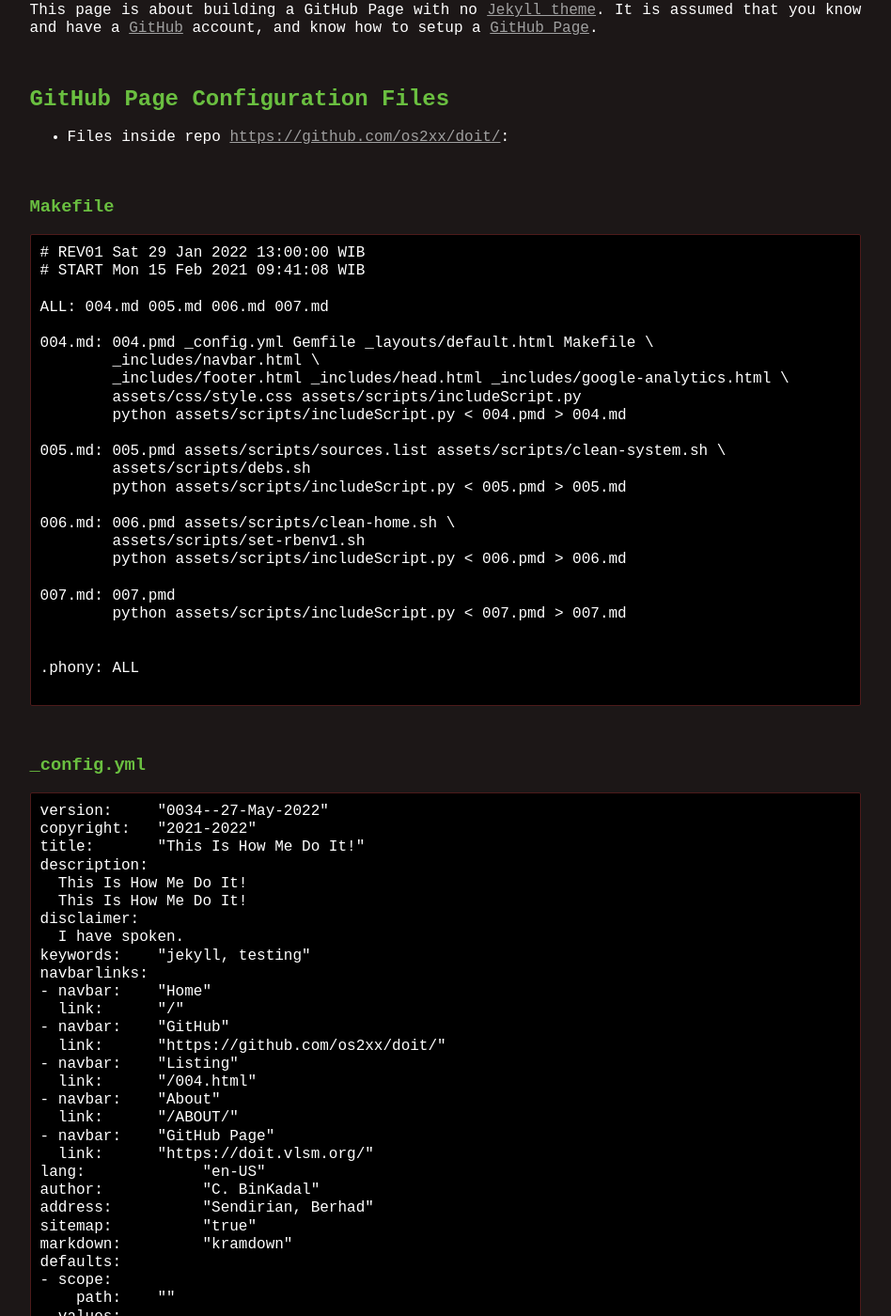
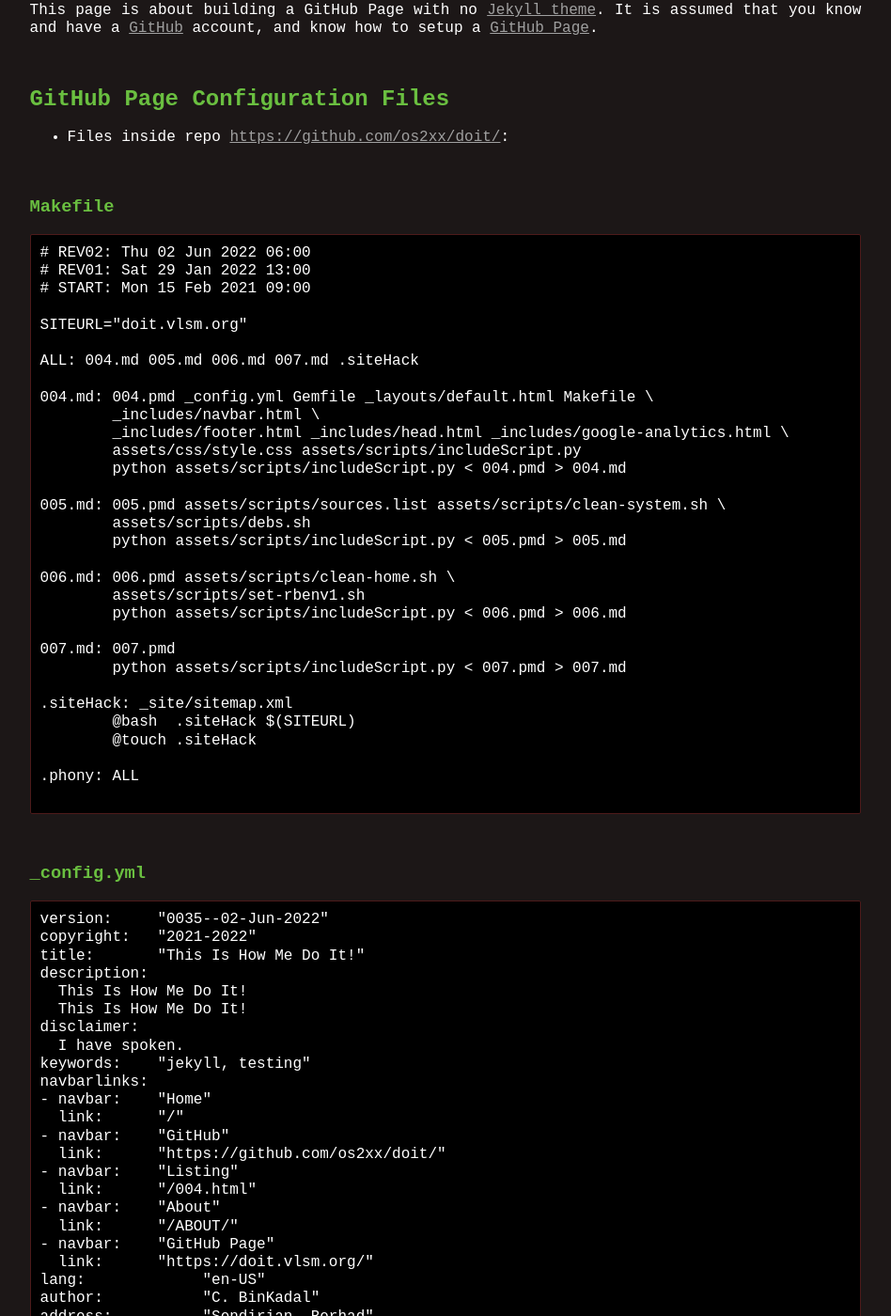
Before and after one commit to yforku/doit, a Jekyll site: the page built from 004.md, in a window 1280 px wide and 1400 px high, scrolled down 363 px. Shown: the whole window at 94% size, without its empty margins (166-1114 px from the left). Built offline with Jekyll 4.4.1, drawn with Linux system fonts in a browser that asks for light colours; some of the changed text lies outside the part shown.

Commit message:
new file:   .siteHack

````diff
--- a/004.md
+++ b/004.md
@@ -19,10 +19,13 @@
 ### Makefile
 
 ```
-# REV01 Sat 29 Jan 2022 13:00:00 WIB
-# START Mon 15 Feb 2021 09:41:08 WIB
+# REV02: Thu 02 Jun 2022 06:00
+# REV01: Sat 29 Jan 2022 13:00
+# START: Mon 15 Feb 2021 09:00
 
-ALL: 004.md 005.md 006.md 007.md
+SITEURL="doit.vlsm.org"
+
+ALL: 004.md 005.md 006.md 007.md .siteHack
 
 004.md: 004.pmd _config.yml Gemfile _layouts/default.html Makefile \
         _includes/navbar.html \
@@ -41,6 +44,9 @@
 007.md: 007.pmd
 	python assets/scripts/includeScript.py < 007.pmd > 007.md
 
+.siteHack: _site/sitemap.xml
+	@bash  .siteHack $(SITEURL)
+	@touch .siteHack
 
 .phony: ALL
 
@@ -50,7 +56,7 @@
 ### _config.yml
 
 ```
-version:     "0034--27-May-2022"
+version:     "0035--02-Jun-2022"
 copyright:   "2021-2022"
 title:       "This Is How Me Do It!"
 description:
@@ -156,7 +164,8 @@
 {% raw %}
 <!-- File _includes/head.html             -->
 <!-- (c) 2021 - 2021 VauLSMorg            -->
-<!-- START: Wed 17 Feb 2021 19:48:31 WIB  -->
+<!-- REV01: Thu 02 Jun 2022 06:00         -->
+<!-- START: Wed 17 Feb 2021 19:48         -->
 <!-- This is a free HTML file             -->
 <head>
   <title>
@@ -169,7 +178,9 @@
   <!-- link href="{{ site.baseurl }}/assets/css/css.css" rel="stylesheet" type="text/css" title="Style" -->
   <!-- link href="/assets/css/css.css" rel="stylesheet" type="text/css" title="Style" -->
   <link href="{{ site.baseurl }}/assets/css/style.css" rel="stylesheet" type="text/css" title="Style">
+  {% seo %}
 </head>
+
 {% endraw %}
 ```
 
--- a/Gemfile
+++ b/Gemfile
@@ -1,3 +1,5 @@
 source "https://rubygems.org/"
 gem 'jekyll-sitemap'
+gem 'jekyll-seo-tag'
+gem 'faraday-retry'
 gem 'github-pages', group: :jekyll_plugins
--- a/_config.yml
+++ b/_config.yml
@@ -1,4 +1,4 @@
-version:     "0034--27-May-2022"
+version:     "0035--02-Jun-2022"
 copyright:   "2021-2022"
 title:       "This Is How Me Do It!"
 description:
--- a/_includes/head.html
+++ b/_includes/head.html
@@ -1,6 +1,7 @@
 <!-- File _includes/head.html             -->
 <!-- (c) 2021 - 2021 VauLSMorg            -->
-<!-- START: Wed 17 Feb 2021 19:48:31 WIB  -->
+<!-- REV01: Thu 02 Jun 2022 06:00         -->
+<!-- START: Wed 17 Feb 2021 19:48         -->
 <!-- This is a free HTML file             -->
 <head>
   <title>
@@ -13,4 +14,5 @@
   <!-- link href="{{ site.baseurl }}/assets/css/css.css" rel="stylesheet" type="text/css" title="Style" -->
   <!-- link href="/assets/css/css.css" rel="stylesheet" type="text/css" title="Style" -->
   <link href="{{ site.baseurl }}/assets/css/style.css" rel="stylesheet" type="text/css" title="Style">
+  {% seo %}
 </head>
````
Also changed, not shown: other parts of 004.md (+2 -0 lines), 2 other files.
